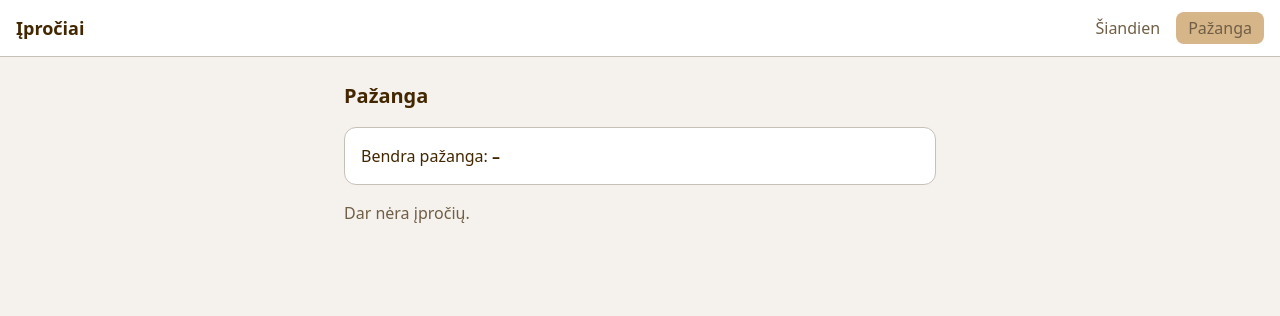
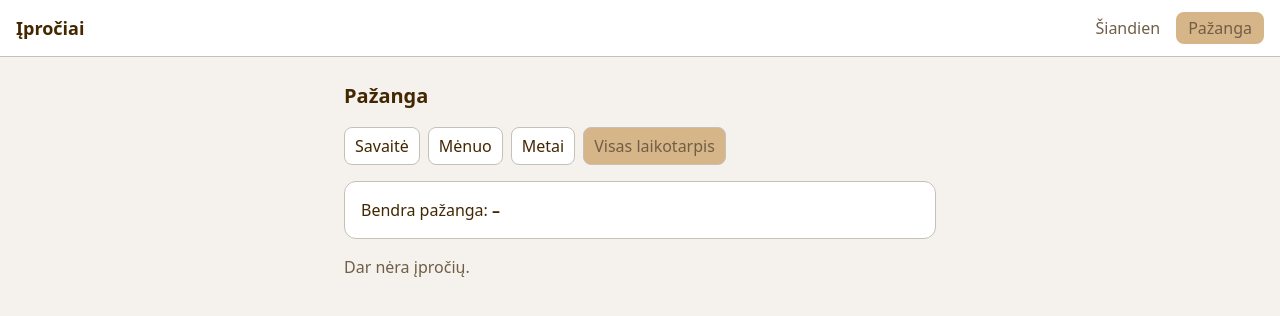
Before and after one commit to kajusviliusis/habit-tracker-ui, a plain HTML site: page index.html in a window 1280 px wide. Both pictures are taken after a click on the button "Pažanga". Drawn offline with Linux system fonts and the light colour scheme.

Commit message:
feat(T23): add progress period switch

```diff
--- a/css/styles.css
+++ b/css/styles.css
@@ -293,6 +293,26 @@ button {
   padding: 0;
 }
 
+.period-row {
+  display: flex;
+  flex-wrap: wrap;
+  gap: 8px;
+  margin-bottom: 16px;
+}
+
+.period-btn {
+  padding: 6px 10px;
+  border: 1px solid var(--border);
+  border-radius: var(--radius);
+  background: var(--white);
+  color: var(--text);
+}
+
+.period-btn.is-active {
+  background: var(--accent-bg);
+  color: var(--accent);
+}
+
 .progress-summary {
   margin-bottom: 16px;
 }
--- a/index.html
+++ b/index.html
@@ -96,6 +96,12 @@
 
     <section id="view-progress" class="view" hidden>
       <h2 class="view-title">Pažanga</h2>
+      <div class="period-row" role="group" aria-label="Pažangos laikotarpis">
+        <button type="button" class="period-btn" data-period="week">Savaitė</button>
+        <button type="button" class="period-btn" data-period="month">Mėnuo</button>
+        <button type="button" class="period-btn" data-period="year">Metai</button>
+        <button type="button" class="period-btn" data-period="all">Visas laikotarpis</button>
+      </div>
       <div class="card progress-summary">
         <p>Bendra pažanga: <strong id="overall-rate">–</strong></p>
       </div>
--- a/js/ui-progress.js
+++ b/js/ui-progress.js
@@ -1,10 +1,13 @@
-import { fromKey, today } from "./dates.js";
+import { fromKey, startOfMonth, startOfWeek, startOfYear, today } from "./dates.js";
 import { getHabits } from "./model.js";
 import { currentStreak, overallRate, successRate } from "./stats.js";
 
 const overallRateLabel = document.getElementById("overall-rate");
 const progressEmpty = document.getElementById("progress-empty");
 const progressList = document.getElementById("progress-list");
+const periodButtons = document.querySelectorAll(".period-btn");
+
+let selectedPeriod = "all";
 
 function formatRate(rate) {
   return rate === "–" ? rate : Math.round(rate) + " %";
@@ -16,24 +19,42 @@ export function renderProgress() {
   progressList.innerHTML = "";
   progressEmpty.hidden = habits.length !== 0;
 
+  for (const button of periodButtons) {
+    const active = button.getAttribute("data-period") === selectedPeriod;
+    button.classList.toggle("is-active", active);
+    button.setAttribute("aria-pressed", active);
+  }
+
   if (habits.length === 0) {
     overallRateLabel.textContent = "–";
     return;
   }
 
-  let firstKey = habits[0].createdAt;
+  let start;
+  if (selectedPeriod === "week") {
+    start = startOfWeek(end);
+  } else if (selectedPeriod === "month") {
+    start = startOfMonth(end);
+  } else if (selectedPeriod === "year") {
+    start = startOfYear(end);
+  } else {
+    let firstKey = habits[0].createdAt;
+    for (const habit of habits) {
+      if (habit.createdAt < firstKey) {
+        firstKey = habit.createdAt;
+      }
+    }
+    start = fromKey(firstKey);
+  }
+
   for (const habit of habits) {
-    if (habit.createdAt < firstKey) {
-      firstKey = habit.createdAt;
-    }
-
     const item = document.createElement("li");
     item.className = "habit-card progress-card " + habit.type;
 
     const name = document.createElement("strong");
     name.textContent = habit.name;
 
-    const rate = successRate(habit, fromKey(habit.createdAt), end);
+    const rate = successRate(habit, start, end);
     const details = document.createElement("span");
     details.textContent = "Sėkmė: " + formatRate(rate) + " · Seka: " + currentStreak(habit) + " d.";
 
@@ -42,5 +63,12 @@ export function renderProgress() {
     progressList.appendChild(item);
   }
 
-  overallRateLabel.textContent = formatRate(overallRate(fromKey(firstKey), end));
+  overallRateLabel.textContent = formatRate(overallRate(start, end));
 }
+
+for (const button of periodButtons) {
+  button.addEventListener("click", function () {
+    selectedPeriod = button.getAttribute("data-period");
+    renderProgress();
+  });
+}
```
